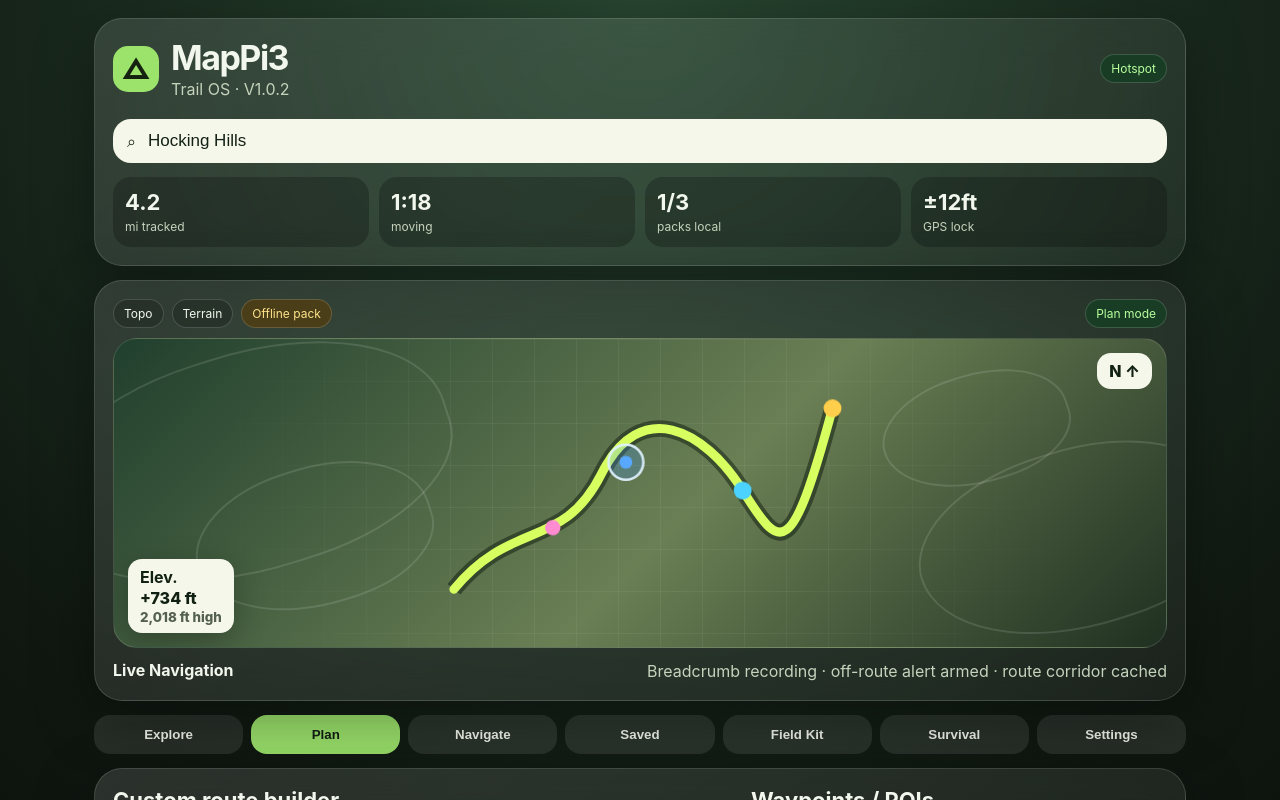
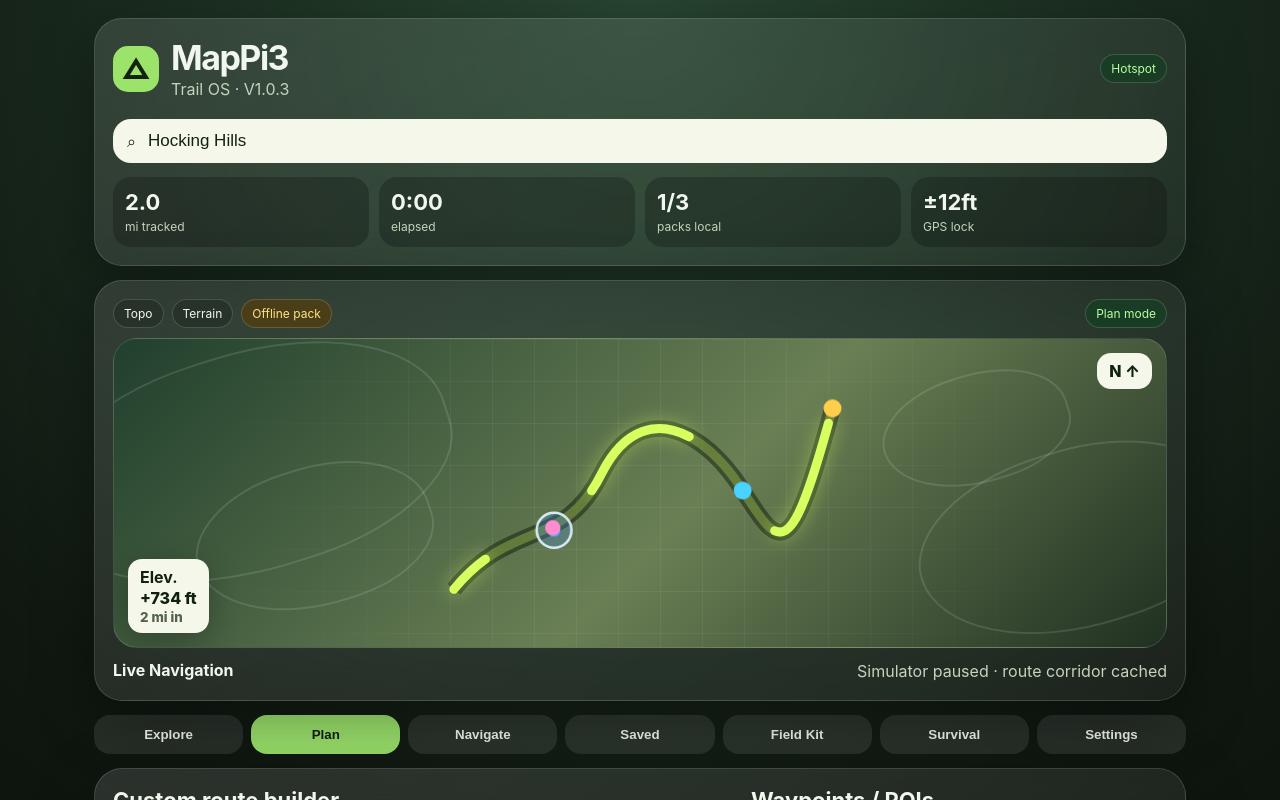
Before and after one commit to real-CAK3D/MapPI3, a React (Vite) app: page / in a window 1280 px wide. Both pictures are taken after a click on the button "Plan". Shown: the top 800 px of the page. Built offline with nearby package versions, Linux system fonts and the light colour scheme.

Commit message:
feat: add MapPi3 V1.0.3 local trail simulator

```diff
--- a/package.json
+++ b/package.json
@@ -1,6 +1,6 @@
 {
   "name": "mappi3",
-  "version": "1.0.2",
+  "version": "1.0.3",
   "private": true,
   "type": "module",
   "scripts": {
--- a/src/main.jsx
+++ b/src/main.jsx
@@ -1,9 +1,12 @@
-import React, { useMemo, useState } from 'react';
+import React, { useEffect, useMemo, useState } from 'react';
 import { createRoot } from 'react-dom/client';
 import './styles.css';
 
-const VERSION = 'V1.0.2';
+const VERSION = 'V1.0.3';
 const tabs = ['Explore', 'Plan', 'Navigate', 'Saved', 'Field Kit', 'Survival', 'Settings'];
+const routePath = [
+  [35, 195], [58, 171], [83, 144], [113, 149], [150, 105], [185, 82], [225, 78], [260, 118], [292, 165], [330, 54]
+];
 
 const seedRoutes = [
   { id: 'hh-ridge', name: 'Hocking Hills Ridge Loop', place: 'Logan, Ohio', miles: 5.8, time: '2h 42m', gain: '734 ft', tags: ['waterfall', 'loop', 'downloaded'], difficulty: 'Moderate', status: 'Downloaded', size: '184 MB' },
@@ -12,17 +15,11 @@ const seedRoutes = [
 ];
 
 const plannerWaypoints = [
-  { name: 'Trailhead', type: 'Start', mile: '0.0', icon: '◎' },
-  { name: 'Water crossing', type: 'Water', mile: '0.7', icon: '≋' },
-  { name: 'Ridge shelter', type: 'Shelter', mile: '1.9', icon: '⌂' },
-  { name: 'South overlook', type: 'View', mile: '2.4', icon: '◆' },
-  { name: 'Return split', type: 'Waypoint', mile: '4.8', icon: '•' }
-];
-
-const savedPacks = [
-  ['Hocking Hills Ridge Loop', '184 MB', 'Ready offline', 'Updated today'],
-  ['Base survival library', '12 MB', 'Always local', 'V1.0.2'],
-  ['Ohio topo sample tiles', '311 MB', 'Wi‑Fi only download', 'Queued']
+  { name: 'Trailhead', type: 'Start', mile: '0.0', icon: '◎', lat: 39.4261, lon: -82.5412 },
+  { name: 'Water crossing', type: 'Water', mile: '0.7', icon: '≋', lat: 39.4284, lon: -82.5387 },
+  { name: 'Ridge shelter', type: 'Shelter', mile: '1.9', icon: '⌂', lat: 39.4316, lon: -82.5368 },
+  { name: 'South overlook', type: 'View', mile: '2.4', icon: '◆', lat: 39.4330, lon: -82.5326 },
+  { name: 'Return split', type: 'Waypoint', mile: '4.8', icon: '•', lat: 39.4296, lon: -82.5291 }
 ];
 
 const survivalTips = [
@@ -32,185 +29,130 @@ const survivalTips = [
   ['Cold', 'Stay dry, add layers early, watch for shivering, confusion, and clumsy hands.']
 ];
 
-function Pill({ children, tone = 'default' }) {
-  return <span className={`pill ${tone}`}>{children}</span>;
+function loadStored(key, fallback) {
+  try {
+    const raw = localStorage.getItem(key);
+    return raw ? JSON.parse(raw) : fallback;
+  } catch {
+    return fallback;
+  }
 }
 
-function Stat({ value, label }) {
-  return <div><strong>{value}</strong><span>{label}</span></div>;
+function formatClock(seconds) {
+  const h = Math.floor(seconds / 3600);
+  const m = Math.floor((seconds % 3600) / 60);
+  const s = seconds % 60;
+  return h ? `${h}:${String(m).padStart(2, '0')}:${String(s).padStart(2, '0')}` : `${m}:${String(s).padStart(2, '0')}`;
 }
 
-function RouteMap({ activeTab }) {
+function makeGpx() {
+  const points = plannerWaypoints.map(p => `    <wpt lat="${p.lat}" lon="${p.lon}"><name>${p.name}</name><type>${p.type}</type></wpt>`).join('\n');
+  const rtepts = plannerWaypoints.map(p => `      <rtept lat="${p.lat}" lon="${p.lon}"><name>${p.name}</name></rtept>`).join('\n');
+  return `<?xml version="1.0" encoding="UTF-8"?>\n<gpx version="1.1" creator="MapPi3 ${VERSION}" xmlns="http://www.topografix.com/GPX/1/1">\n  <metadata><name>Hocking Hills Ridge Loop - MapPi3 Sample</name></metadata>\n${points}\n  <rte><name>Hocking Hills Ridge Loop</name>\n${rtepts}\n  </rte>\n</gpx>\n`;
+}
+
+function Pill({ children, tone = 'default' }) { return <span className={`pill ${tone}`}>{children}</span>; }
+function Stat({ value, label }) { return <div><strong>{value}</strong><span>{label}</span></div>; }
+
+function RouteMap({ activeTab, progress, recording }) {
+  const index = Math.min(routePath.length - 1, Math.floor(progress * (routePath.length - 1)));
+  const [x, y] = routePath[index];
+  const dashOffset = 100 - Math.round(progress * 100);
   return <section className="map-card">
-    <div className="map-toolbar">
-      <Pill>Topo</Pill><Pill>Terrain</Pill><Pill tone="warn">Offline pack</Pill><Pill tone="online">{activeTab} mode</Pill>
+    <div className="map-toolbar"><Pill>Topo</Pill><Pill>Terrain</Pill><Pill tone="warn">Offline pack</Pill><Pill tone="online">{activeTab} mode</Pill>{recording && <Pill tone="recording">REC</Pill>}</div>
+    <div className="fake-map" aria-label="Map preview">
+      <div className="grid-lines"></div><div className="contour c1"></div><div className="contour c2"></div><div className="contour c3"></div><div className="contour c4"></div>
+      <svg viewBox="0 0 360 240" role="img" aria-label="Route line with simulated live marker">
+        <path d="M35 195 C80 140,120 165,150 105 S230 70,260 118 S298 173,330 54" className="route-shadow" />
+        <path d="M35 195 C80 140,120 165,150 105 S230 70,260 118 S298 173,330 54" className="route-line muted-line" />
+        <path d="M35 195 C80 140,120 165,150 105 S230 70,260 118 S298 173,330 54" className="route-progress" style={{ strokeDashoffset: dashOffset }} />
+        <circle cx={x} cy={y} r="13" className="gps-ring" />
+        <circle cx={x} cy={y} r="5" className="gps-dot" />
+        <circle cx="260" cy="118" r="7" className="poi water" /><circle cx="330" cy="54" r="7" className="poi shelter" /><circle cx="112" cy="147" r="6" className="poi view" />
+      </svg>
+      <div className="north-chip">N ↑</div><div className="elevation-card"><strong>Elev.</strong><span>+734 ft</span><small>{Math.round(progress * 5.8 * 10) / 10} mi in</small></div>
     </div>
-    <div className="fake-map" aria-label="Map preview">
-      <div className="grid-lines"></div>
-      <div className="contour c1"></div><div className="contour c2"></div><div className="contour c3"></div><div className="contour c4"></div>
-      <svg viewBox="0 0 360 240" role="img" aria-label="Route line with live marker">
-        <path d="M35 195 C80 140,120 165,150 105 S230 70,260 118 S298 173,330 54" className="route-shadow" />
-        <path d="M35 195 C80 140,120 165,150 105 S230 70,260 118 S298 173,330 54" className="route-line" />
-        <circle cx="169" cy="96" r="13" className="gps-ring" />
-        <circle cx="169" cy="96" r="5" className="gps-dot" />
-        <circle cx="260" cy="118" r="7" className="poi water" />
-        <circle cx="330" cy="54" r="7" className="poi shelter" />
-        <circle cx="112" cy="147" r="6" className="poi view" />
-      </svg>
-      <div className="north-chip">N ↑</div>
-      <div className="elevation-card"><strong>Elev.</strong><span>+734 ft</span><small>2,018 ft high</small></div>
-    </div>
-    <div className="live-row"><strong>Live Navigation</strong><span>Breadcrumb recording · off-route alert armed · route corridor cached</span></div>
+    <div className="live-row"><strong>Live Navigation</strong><span>{recording ? 'Simulated GPS moving · breadcrumb recording' : 'Simulator paused · route corridor cached'}</span></div>
   </section>;
 }
 
 function Explore({ routes, onDownload }) {
-  return <section className="panel two-col">
-    <div>
-      <h2>Route results</h2>
-      <p className="muted">Search online while connected, then cache the route/map pack to the Pi SD card before the hike.</p>
-      {routes.map(route => <article className="route-card" key={route.id}>
-        <div className="route-card-head"><div><h3>{route.name}</h3><p>{route.place}</p></div><Pill tone={route.status === 'Downloaded' ? 'online' : 'default'}>{route.status}</Pill></div>
-        <div className="route-meta"><span>{route.miles} mi</span><span>{route.time}</span><span>{route.gain}</span><span>{route.size}</span></div>
-        <div className="tag-row"><Pill tone="difficulty">{route.difficulty}</Pill>{route.tags.map(t => <Pill key={t}>{t}</Pill>)}</div>
-        <button className="primary" onClick={() => onDownload(route.id)}>{route.status === 'Downloaded' ? 'Refresh offline pack' : 'Download to Pi SD'}</button>
-      </article>)}
-    </div>
-    <div className="stack">
-      <DownloadPanel />
-      <WeatherCard />
-    </div>
-  </section>;
+  return <section className="panel two-col"><div><h2>Route results</h2><p className="muted">Search online while connected, then cache the route/map pack to the Pi SD card before the hike. Download state now persists locally in this browser.</p>{routes.map(route => <article className="route-card" key={route.id}><div className="route-card-head"><div><h3>{route.name}</h3><p>{route.place}</p></div><Pill tone={route.status === 'Downloaded' ? 'online' : 'default'}>{route.status}</Pill></div><div className="route-meta"><span>{route.miles} mi</span><span>{route.time}</span><span>{route.gain}</span><span>{route.size}</span></div><div className="tag-row"><Pill tone="difficulty">{route.difficulty}</Pill>{route.tags.map(t => <Pill key={t}>{t}</Pill>)}</div><button className="primary" onClick={() => onDownload(route.id)}>{route.status === 'Downloaded' ? 'Refresh offline pack' : 'Download to Pi SD'}</button></article>)}</div><div className="stack"><DownloadPanel /><WeatherCard /></div></section>;
 }
 
-function Plan() {
-  return <section className="panel two-col">
-    <div>
-      <h2>Custom route builder</h2>
-      <p className="muted">V1.0.2 mock flow: tap map to add route points, classify POIs, then export/import GPX later.</p>
-      <div className="builder-tools">
-        {['Draw route', 'Add waypoint', 'Water', 'Shelter', 'Camp', 'Danger', 'GPX import', 'GPX export'].map(tool => <button key={tool}>{tool}</button>)}
-      </div>
-      <div className="route-summary">
-        <Stat value="5" label="waypoints" /><Stat value="5.8" label="planned mi" /><Stat value="734ft" label="gain" /><Stat value="184MB" label="pack est." />
-      </div>
-    </div>
-    <div>
-      <h2>Waypoints / POIs</h2>
-      {plannerWaypoints.map(point => <div className="poi-row" key={point.name}><strong><span className="poi-icon">{point.icon}</span>{point.name}</strong><span>{point.mile} mi</span><p>{point.type}</p></div>)}
-    </div>
-  </section>;
+function Plan({ gpxStatus, onExportGpx, onImportGpx }) {
+  return <section className="panel two-col"><div><h2>Custom route builder</h2><p className="muted">V1.0.3 mock flow: tap tools, export a real sample GPX file, and simulate an imported GPX being staged for offline use.</p><div className="builder-tools">{['Draw route', 'Add waypoint', 'Water', 'Shelter', 'Camp', 'Danger'].map(tool => <button key={tool}>{tool}</button>)}<button onClick={onImportGpx}>GPX import</button><button onClick={onExportGpx}>GPX export</button></div><div className="route-summary"><Stat value="5" label="waypoints" /><Stat value="5.8" label="planned mi" /><Stat value="734ft" label="gain" /><Stat value="184MB" label="pack est." /></div><div className="alert info">{gpxStatus}</div></div><div><h2>Waypoints / POIs</h2>{plannerWaypoints.map(point => <div className="poi-row" key={point.name}><strong><span className="poi-icon">{point.icon}</span>{point.name}</strong><span>{point.mile} mi</span><p>{point.type}</p></div>)}</div></section>;
 }
 
-function Navigate() {
-  return <section className="panel dashboard-panel">
-    <h2>Active hike</h2>
-    <div className="nav-grid">
-      <Stat value="4.2" label="mi tracked" /><Stat value="1:18" label="moving" /><Stat value="2.1" label="mi remaining" /><Stat value="±12ft" label="GPS accuracy" />
-      <Stat value="2.9mph" label="pace" /><Stat value="NW 318°" label="heading" /><Stat value="14:12" label="sunset" /><Stat value="96%" label="offline pack" />
-    </div>
-    <div className="alert good">On route · next waypoint: Water crossing in 0.7 mi</div>
-  </section>;
+function Navigate({ recording, setRecording, elapsed, progress, resetTrack }) {
+  const miles = Math.round(progress * 5.8 * 10) / 10;
+  const remaining = Math.max(0, Math.round((5.8 - miles) * 10) / 10);
+  return <section className="panel dashboard-panel"><div className="section-head"><h2>Active hike simulator</h2><div className="button-row"><button className="primary small" onClick={() => setRecording(!recording)}>{recording ? 'Pause recording' : 'Start recording'}</button><button className="ghost small" onClick={resetTrack}>Reset</button></div></div><div className="nav-grid"><Stat value={miles.toFixed(1)} label="mi tracked" /><Stat value={formatClock(elapsed)} label="elapsed" /><Stat value={remaining.toFixed(1)} label="mi remaining" /><Stat value="±12ft" label="GPS accuracy" /><Stat value={recording ? '2.9mph' : '0.0mph'} label="pace" /><Stat value="NW 318°" label="heading" /><Stat value="14:12" label="sunset" /><Stat value={`${Math.round(progress * 100)}%`} label="route progress" /></div><div className="alert good">{recording ? 'Recording simulated track · next waypoint updates as marker moves' : 'Paused · ready to record when hike starts'}</div></section>;
 }
 
-function Saved() {
-  return <section className="panel">
-    <h2>Saved offline packs</h2>
-    <p className="muted">MapPi3 keeps hike packs modular so the Pi SD card does not get stuffed with areas you are not using.</p>
-    {savedPacks.map(([name, size, status, updated]) => <div className="saved-row" key={name}><strong>{name}</strong><span>{size}</span><Pill>{status}</Pill><small>{updated}</small></div>)}
-  </section>;
+function Saved({ routes }) {
+  const downloaded = routes.filter(r => r.status === 'Downloaded');
+  return <section className="panel"><h2>Saved offline packs</h2><p className="muted">Downloaded packs are browser-persisted in V1.0.3. Later this becomes the Pi SD route-pack database.</p>{downloaded.map(route => <div className="saved-row" key={route.id}><strong>{route.name}</strong><span>{route.size}</span><Pill>Ready offline</Pill><small>Local browser state</small></div>)}<div className="saved-row"><strong>Base survival library</strong><span>12 MB</span><Pill>Always local</Pill><small>{VERSION}</small></div></section>;
 }
 
-function FieldKit() {
-  return <section className="panel two-col">
-    <div>
-      <h2>Sense HAT compass</h2>
-      <div className="kit-card big">
-        <div className="matrix"><span>↑</span></div>
-        <div><h3>LED north arrow</h3><p>Enable this before hiking. Calibrate flat, away from magnets/metal, then use bag mode smoothing. While moving, MapPi3 can fall back to GPS heading.</p><button>Start quick calibration</button></div>
-      </div>
-    </div>
-    <div>
-      <h2>Sensor status</h2>
-      <div className="sensor-list"><span>GPS lock <b>3D / good</b></span><span>Magnetic field <b>stable</b></span><span>Temp <b>71°F</b></span><span>Pressure trend <b>steady</b></span></div>
-    </div>
-  </section>;
+function FieldKit() { return <section className="panel two-col"><div><h2>Sense HAT compass</h2><div className="kit-card big"><div className="matrix"><span>↑</span></div><div><h3>LED north arrow</h3><p>Enable this before hiking. Calibrate flat, away from magnets/metal, then use bag mode smoothing. While moving, MapPi3 can fall back to GPS heading.</p><button>Start quick calibration</button></div></div></div><div><h2>Sensor status</h2><div className="sensor-list"><span>GPS lock <b>3D / good</b></span><span>Magnetic field <b>stable</b></span><span>Temp <b>71°F</b></span><span>Pressure trend <b>steady</b></span></div></div></section>; }
+function Survival() { return <section className="panel two-col"><div><h2>Survival quick cards</h2>{survivalTips.map(([title, text]) => <div className="tip-card" key={title}><strong>{title}</strong><p>{text}</p></div>)}</div><div className="warning-card"><h2>Safety honesty</h2><p>MapPi3 assists with trail awareness. Carry real navigation, emergency gear, water, first aid, and local guidance. Cached data can be stale.</p></div></section>; }
+
+function Settings({ settings, setSettings, clearLocalState }) {
+  const update = (key, value) => setSettings(s => ({ ...s, [key]: value }));
+  return <section className="panel two-col"><div><h2>Settings</h2><div className="setting-row"><span>Connection mode</span><select value={settings.mode} onChange={e => update('mode', e.target.value)}><option>Hotspot</option><option>Known Wi‑Fi</option><option>Offline only</option></select></div><div className="setting-row"><span>Units</span><select value={settings.units} onChange={e => update('units', e.target.value)}><option>Miles / °F</option><option>Kilometers / °C</option></select></div><div className="setting-row"><span>Map theme</span><select value={settings.theme} onChange={e => update('theme', e.target.value)}><option>Topo Night</option><option>Trail Day</option><option>Battery Saver</option></select></div><button className="ghost full" onClick={clearLocalState}>Reset local V1.0.3 state</button></div><div><h2>Integrations later</h2><div className="integration-list"><Pill>GitHub ready</Pill><Pill>Supabase env placeholders</Pill><Pill>Vercel-ready static frontend</Pill><Pill>Pi hotspot first</Pill><Pill>localStorage demo</Pill></div></div></section>;
 }
 
-function Survival() {
-  return <section className="panel two-col">
-    <div>
-      <h2>Survival quick cards</h2>
-      {survivalTips.map(([title, text]) => <div className="tip-card" key={title}><strong>{title}</strong><p>{text}</p></div>)}
-    </div>
-    <div className="warning-card"><h2>Safety honesty</h2><p>MapPi3 assists with trail awareness. Carry real navigation, emergency gear, water, first aid, and local guidance. Cached data can be stale.</p></div>
-  </section>;
-}
+function DownloadPanel() { return <div className="mini-panel"><h2>Download workflow</h2><div className="sync-steps"><span>Search online</span><span>Pick route</span><span>Cache to Pi SD</span><span>Hike offline</span></div></div>; }
+function WeatherCard() { return <div className="mini-panel"><h2>Weather</h2><div className="weather-line"><strong>68°F</strong><span>cached 24h outlook</span></div><p className="muted">Online forecast when connected. Offline fallback uses last forecast + Sense HAT pressure trend.</p></div>; }
 
-function Settings({ mode, setMode }) {
-  return <section className="panel two-col">
-    <div>
-      <h2>Settings</h2>
-      <div className="setting-row"><span>Connection mode</span><select value={mode} onChange={e => setMode(e.target.value)}><option>Hotspot</option><option>Known Wi‑Fi</option><option>Offline only</option></select></div>
-      <div className="setting-row"><span>Units</span><select defaultValue="Miles / °F"><option>Miles / °F</option><option>Kilometers / °C</option></select></div>
-      <div className="setting-row"><span>Map theme</span><select defaultValue="Topo Night"><option>Topo Night</option><option>Trail Day</option><option>Battery Saver</option></select></div>
-    </div>
-    <div>
-      <h2>Integrations later</h2>
-      <div className="integration-list"><Pill>GitHub ready</Pill><Pill>Supabase env placeholders</Pill><Pill>Vercel-ready static frontend</Pill><Pill>Pi hotspot first</Pill></div>
-    </div>
-  </section>;
-}
-
-function DownloadPanel() {
-  return <div className="mini-panel"><h2>Download workflow</h2><div className="sync-steps"><span>Search online</span><span>Pick route</span><span>Cache to Pi SD</span><span>Hike offline</span></div></div>;
-}
-
-function WeatherCard() {
-  return <div className="mini-panel"><h2>Weather</h2><div className="weather-line"><strong>68°F</strong><span>cached 24h outlook</span></div><p className="muted">Online forecast when connected. Offline fallback uses last forecast + Sense HAT pressure trend.</p></div>;
-}
-
-function ActiveTab({ activeTab, routes, onDownload, mode, setMode }) {
-  if (activeTab === 'Explore') return <Explore routes={routes} onDownload={onDownload} />;
-  if (activeTab === 'Plan') return <Plan />;
-  if (activeTab === 'Navigate') return <Navigate />;
-  if (activeTab === 'Saved') return <Saved />;
-  if (activeTab === 'Field Kit') return <FieldKit />;
-  if (activeTab === 'Survival') return <Survival />;
-  return <Settings mode={mode} setMode={setMode} />;
+function ActiveTab(props) {
+  if (props.activeTab === 'Explore') return <Explore routes={props.routes} onDownload={props.onDownload} />;
+  if (props.activeTab === 'Plan') return <Plan gpxStatus={props.gpxStatus} onExportGpx={props.onExportGpx} onImportGpx={props.onImportGpx} />;
+  if (props.activeTab === 'Navigate') return <Navigate recording={props.recording} setRecording={props.setRecording} elapsed={props.elapsed} progress={props.progress} resetTrack={props.resetTrack} />;
+  if (props.activeTab === 'Saved') return <Saved routes={props.routes} />;
+  if (props.activeTab === 'Field Kit') return <FieldKit />;
+  if (props.activeTab === 'Survival') return <Survival />;
+  return <Settings settings={props.settings} setSettings={props.setSettings} clearLocalState={props.clearLocalState} />;
 }
 
 function App() {
-  const [activeTab, setActiveTab] = useState('Explore');
-  const [mode, setMode] = useState('Hotspot');
-  const [routes, setRoutes] = useState(seedRoutes);
+  const [activeTab, setActiveTab] = useState(() => loadStored('mappi3.activeTab', 'Explore'));
+  const [settings, setSettings] = useState(() => loadStored('mappi3.settings', { mode: 'Hotspot', units: 'Miles / °F', theme: 'Topo Night' }));
+  const [routes, setRoutes] = useState(() => loadStored('mappi3.routes', seedRoutes));
+  const [recording, setRecording] = useState(false);
+  const [elapsed, setElapsed] = useState(() => loadStored('mappi3.elapsed', 0));
+  const [progress, setProgress] = useState(() => loadStored('mappi3.progress', 0.34));
+  const [gpxStatus, setGpxStatus] = useState('GPX tools ready. Export downloads a sample route file; import stages a mock uploaded GPX.');
   const downloadedCount = useMemo(() => routes.filter(r => r.status === 'Downloaded').length, [routes]);
+
+  useEffect(() => localStorage.setItem('mappi3.activeTab', JSON.stringify(activeTab)), [activeTab]);
+  useEffect(() => localStorage.setItem('mappi3.settings', JSON.stringify(settings)), [settings]);
+  useEffect(() => localStorage.setItem('mappi3.routes', JSON.stringify(routes)), [routes]);
+  useEffect(() => localStorage.setItem('mappi3.elapsed', JSON.stringify(elapsed)), [elapsed]);
+  useEffect(() => localStorage.setItem('mappi3.progress', JSON.stringify(progress)), [progress]);
+  useEffect(() => {
+    if (!recording) return undefined;
+    const timer = setInterval(() => {
+      setElapsed(e => e + 1);
+      setProgress(p => (p >= 0.98 ? 0.02 : Math.min(0.99, p + 0.012)));
+    }, 1000);
+    return () => clearInterval(timer);
+  }, [recording]);
+
   const onDownload = (id) => setRoutes(rs => rs.map(route => route.id === id ? { ...route, status: 'Downloaded', tags: Array.from(new Set([...route.tags, 'downloaded'])) } : route));
+  const resetTrack = () => { setRecording(false); setElapsed(0); setProgress(0); };
+  const onExportGpx = () => {
+    const blob = new Blob([makeGpx()], { type: 'application/gpx+xml' });
+    const url = URL.createObjectURL(blob);
+    const link = document.createElement('a');
+    link.href = url; link.download = 'mappi3-sample-route.gpx'; link.click(); URL.revokeObjectURL(url);
+    setGpxStatus('Exported mappi3-sample-route.gpx from the V1.0.3 sample route.');
+  };
+  const onImportGpx = () => setGpxStatus('Mock import staged: sample GPX would be parsed into route geometry, waypoints, POIs, and an offline pack request.');
+  const clearLocalState = () => { ['mappi3.activeTab','mappi3.settings','mappi3.routes','mappi3.elapsed','mappi3.progress'].forEach(k => localStorage.removeItem(k)); location.reload(); };
 
-  return <main className="app-shell">
-    <section className="hero-card">
-      <div className="top-line">
-        <span className="brand-mark">△</span>
-        <div><h1>MapPi3</h1><p>Trail OS · {VERSION}</p></div>
-        <Pill tone="online">{mode}</Pill>
-      </div>
-      <div className="search-box"><span>⌕</span><input placeholder="Search places, trails, or saved GPX…" defaultValue="Hocking Hills" /></div>
-      <div className="quick-stats">
-        <Stat value="4.2" label="mi tracked" />
-        <Stat value="1:18" label="moving" />
-        <Stat value={`${downloadedCount}/3`} label="packs local" />
-        <Stat value="±12ft" label="GPS lock" />
-      </div>
-    </section>
-
-    <RouteMap activeTab={activeTab} />
-
-    <section className="tabs-grid" aria-label="MapPi3 sections">
-      {tabs.map(item => <button key={item} className={item === activeTab ? 'active' : ''} onClick={() => setActiveTab(item)}>{item}</button>)}
-    </section>
-
-    <ActiveTab activeTab={activeTab} routes={routes} onDownload={onDownload} mode={mode} setMode={setMode} />
-  </main>;
+  return <main className="app-shell"><section className="hero-card"><div className="top-line"><span className="brand-mark">△</span><div><h1>MapPi3</h1><p>Trail OS · {VERSION}</p></div><Pill tone="online">{settings.mode}</Pill></div><div className="search-box"><span>⌕</span><input placeholder="Search places, trails, or saved GPX…" defaultValue="Hocking Hills" /></div><div className="quick-stats"><Stat value={(progress * 5.8).toFixed(1)} label="mi tracked" /><Stat value={formatClock(elapsed)} label="elapsed" /><Stat value={`${downloadedCount}/3`} label="packs local" /><Stat value="±12ft" label="GPS lock" /></div></section><RouteMap activeTab={activeTab} progress={progress} recording={recording} /><section className="tabs-grid" aria-label="MapPi3 sections">{tabs.map(item => <button key={item} className={item === activeTab ? 'active' : ''} onClick={() => setActiveTab(item)}>{item}</button>)}</section><ActiveTab activeTab={activeTab} routes={routes} onDownload={onDownload} settings={settings} setSettings={setSettings} recording={recording} setRecording={setRecording} elapsed={elapsed} progress={progress} resetTrack={resetTrack} gpxStatus={gpxStatus} onExportGpx={onExportGpx} onImportGpx={onImportGpx} clearLocalState={clearLocalState} /></main>;
 }
 
 createRoot(document.getElementById('root')).render(<App />);
```
Also changed, not shown: src/styles.css, 2 other files (tests, documents, lock files or other folders).
